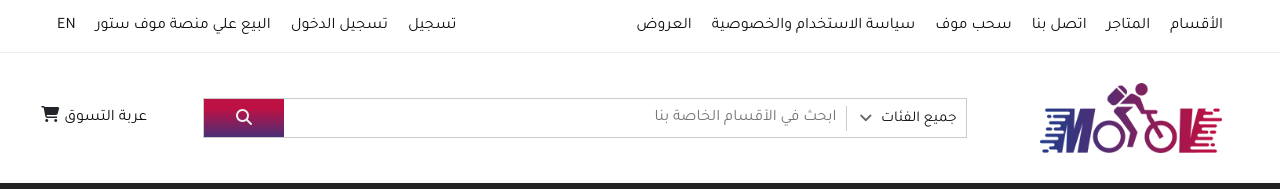
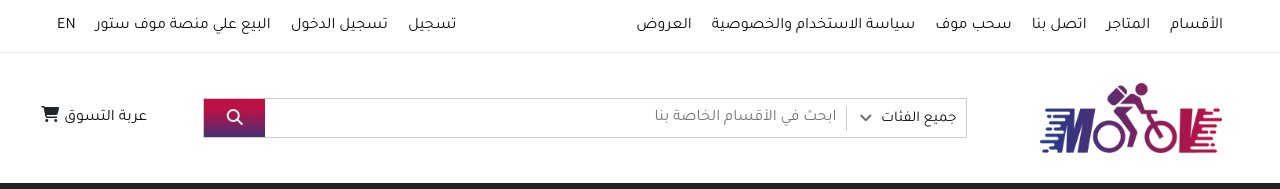
Before and after one commit to muhammadev/moovstore, a Vue app: page / in a window 1280 px wide. Shown: the top 189 px of the page. Built offline with nearby package versions, Linux system fonts and the light colour scheme.

Commit message:
testing deploying

```diff
--- a/src/components/headerComponents/MidHeader.vue
+++ b/src/components/headerComponents/MidHeader.vue
@@ -99,7 +99,7 @@ export default {
         //position: absolute;
         //left: 0;
         min-width: 40px;
-        flex-grow: 0.2;
+        flex-grow: 0.1;
         border: none;
         border-radius: 0;
         line-height: 2;
```
Also changed, not shown: package.json (+8 -1 lines), 1 other file (tests, documents, lock files or other folders).
